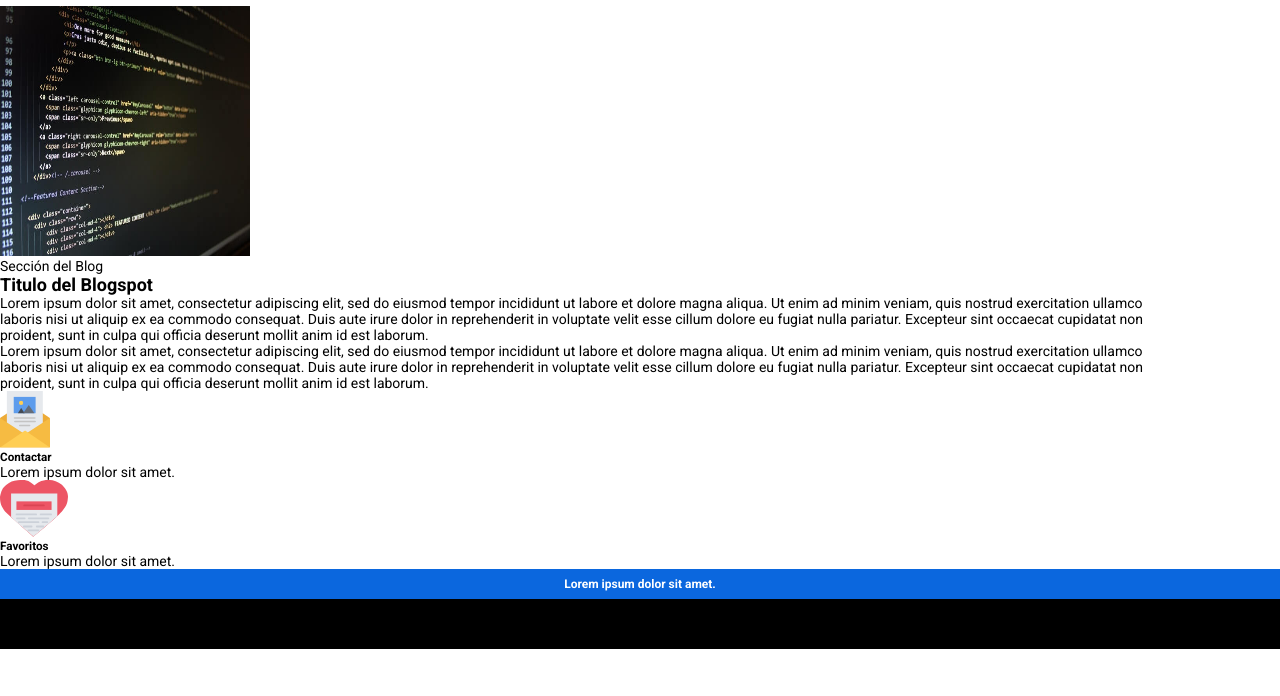
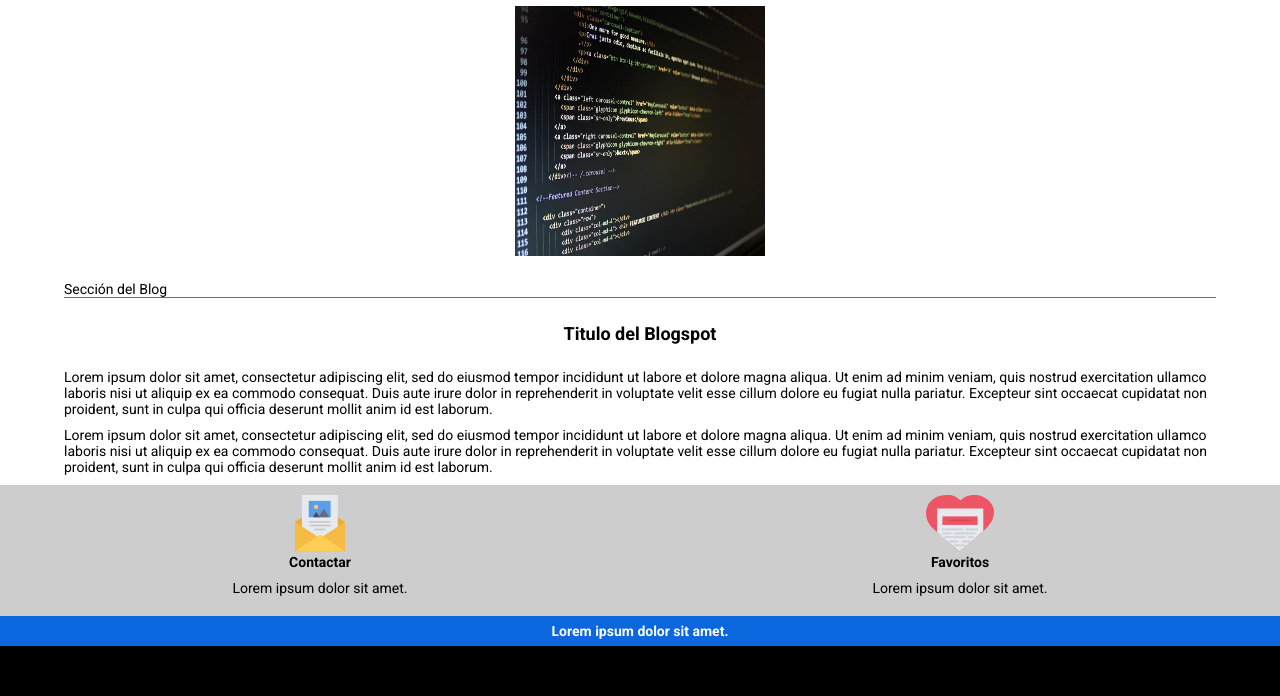
Before and after one commit to Yenda09/blog, a plain HTML site: page blog.html in a window 1280 px wide. Shown: the part 124-820 px from the top of the page. Drawn offline with Linux system fonts and the light colour scheme.

Commit message:
blog individual terminado

```diff
--- a/blog.html
+++ b/blog.html
@@ -26,7 +26,7 @@
                 <a href="/"><img src="/assets/icons/logo.svg" alt="Mi Blog logo"></a>
             </div>
             <div class="profile-link">
-                <a href="/profile.html"><h4>Sobre Mi</h4></a>
+                <a href="/profile.html"><h3>Sobre Mi</h3></a>
             </div>
         </nav>
     </header>
@@ -43,12 +43,12 @@
             </div>
         </section>
         <section class="icons_section">
-            <div class="email_container">
+            <div>
                 <a href=""><img src="/assets/icons/email_icon.svg" alt="Contactar"></a>
                 <h3>Contactar</h3>
                 <p>Lorem ipsum dolor sit amet.</p>
             </div>
-            <div class="favorite_container">
+            <div>
                 <a href=""><img src="/assets/icons/like_icon.svg" alt="Añadir a Favoritos"></a>
                 <h3>Favoritos</h3>
                 <p>Lorem ipsum dolor sit amet.</p>
@@ -57,7 +57,7 @@
     </main>
     <footer>
         <section class="footer-first_section">
-            <h4>Lorem ipsum dolor sit amet.</h4>
+            <h3>Lorem ipsum dolor sit amet.</h3>
         </section>
         <section class="footer-second_section"></section>
     </footer>
--- a/css/styles.css
+++ b/css/styles.css
@@ -23,8 +23,8 @@ h1{
 h2{
     font-size: 1.8rem;
 }
-h4{
-    font-size: 1.2rem;
+h3{
+    font-size: 1.4rem;
 }
 p{
     font-size: 1.4rem;
@@ -119,7 +119,7 @@ footer{
     justify-content: center;
     align-items: center;
 }
-.footer-first_section h4{
+.footer-first_section h3{
     color: var(--light_color);
 }
 .footer-second_section{
@@ -180,5 +180,34 @@ footer{
 .content_section{
     width: 90%;
     height: 80%;
-
+    margin: 0 auto;
 }
+.image_container{
+    display: flex;
+    justify-content: center;
+}
+.content_container .ubication{
+    margin: 25px 0px;
+    border-bottom: 1px solid var(--tertiary_color);
+}
+.content_container .blog_title{
+    text-align: center;
+    margin-bottom: 25px;
+}
+.content_container p{
+    margin-bottom: 10px;
+}
+.icons_section{
+    display: flex;
+    width: 100%;
+    height: 20%;
+    background-color: var(--secondary_color);
+    text-align: center;
+}
+.icons_section div{
+    width: 50%;
+    margin: 10px 0px
+}
+.icons_section h3,p{
+    margin-bottom: 10px;
+}
```
Also changed, not shown: index.html (+1 -1 lines), menu_blog.html (+1 -1 lines).
